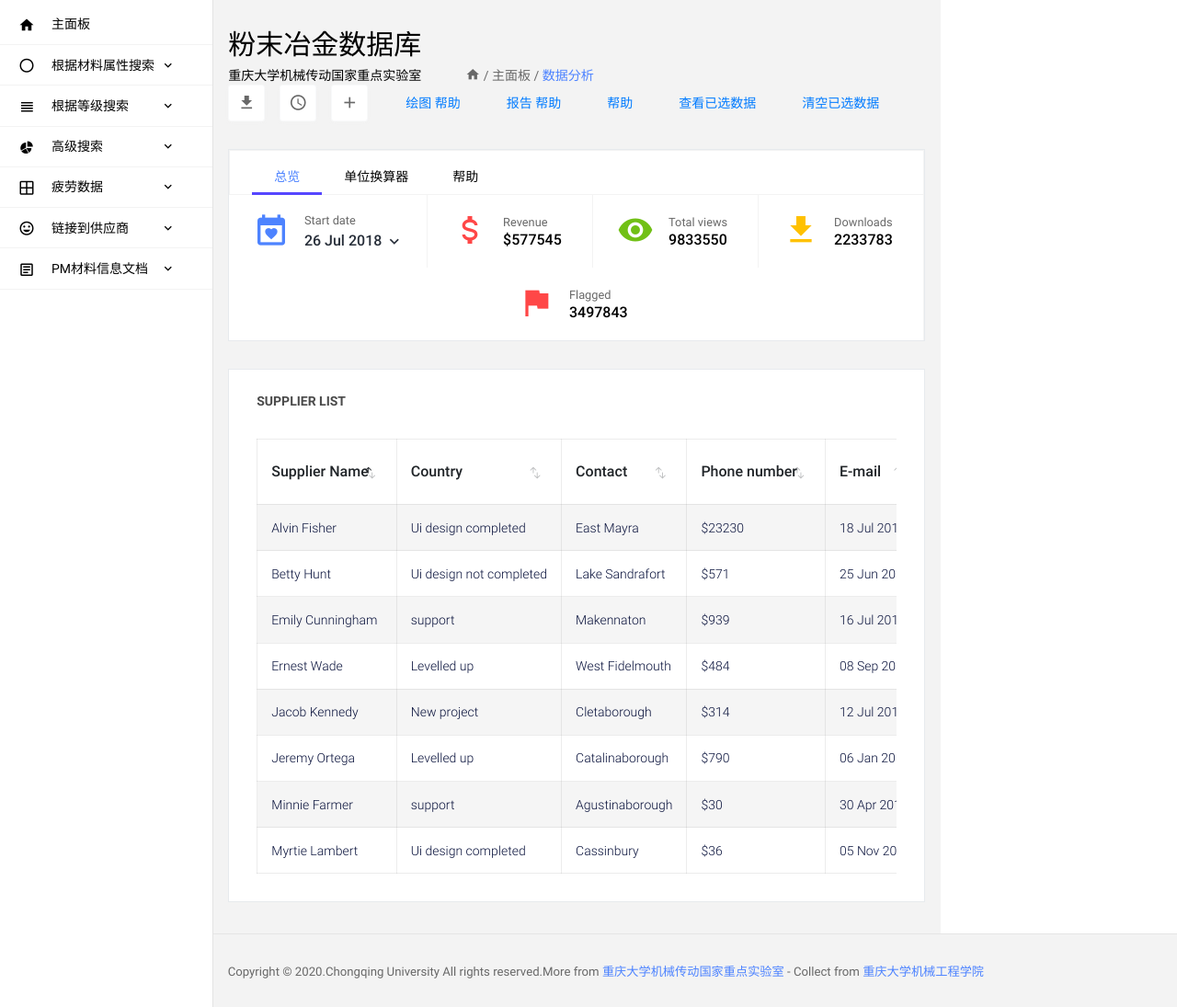
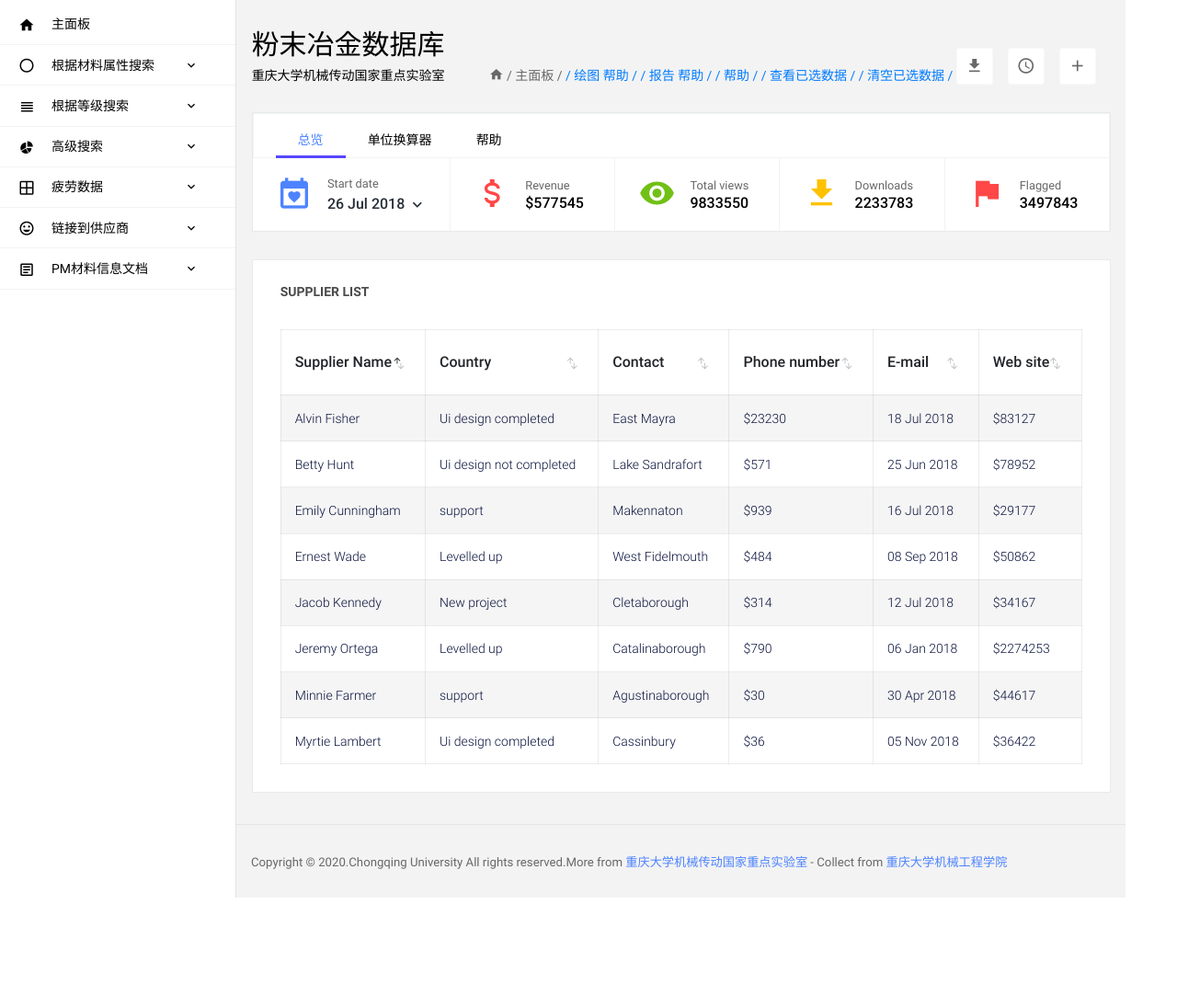
Before and after one commit to haomjc/PMdatabase2, a Flask app: page / in a window 1280 px wide. Shown: the part 60-1155 px from the top of the page at 92% size. After the commit the page ends 1036 px from the top, so only its background shows below. Run offline with Flask 2, Linux system fonts and the light colour scheme; some libraries are stand-ins or nearby versions.

Commit message:
20.9.23.4

```diff
--- a/app/templates/base_menu.html
+++ b/app/templates/base_menu.html
@@ -19,6 +19,7 @@
   <link rel="shortcut icon" href="./static/images/favicon.png" />
 </head>
 <body>
+
 <div>
   <div class="container-scroller">
     <!-- partial:partials/_navbar.html -->
@@ -169,6 +170,7 @@
       </div>
     </nav>
     <!-- partial -->
+
     <div class="container-fluid page-body-wrapper">
       <!-- partial:partials/_sidebar.html -->
       <nav class="sidebar sidebar-offcanvas" id="sidebar">
@@ -292,7 +294,7 @@
     <!-- page-body-wrapper ends -->
 </div>
   <!-- container-scroller -->
-
+</div>
   <!-- plugins:js -->
   <script src="./static/vendors/base/vendor.bundle.base.js"></script>
   <!-- endinject -->
@@ -312,6 +314,7 @@
   <script src="./static/js/jquery.dataTables.js"></script>
   <script src="./static/js/dataTables.bootstrap4.js"></script>
   <!-- End custom js for this page-->
+
 </body>
 
 </html>
--- a/app/templates/index.html
+++ b/app/templates/index.html
@@ -1,7 +1,7 @@
 {% extends "base_menu.html" %}
 {% block content %}
       <!-- partial -->
-      <div class="main-panel">
+
         <div class="content-wrapper">
           <div class="row">
             <div class="col-md-12 grid-margin">
@@ -14,7 +14,18 @@
                   <div class="d-flex">
                     <i class="mdi mdi-home text-muted hover-cursor"></i>
                     <p class="text-muted mb-0 hover-cursor">&nbsp;/&nbsp;主面板&nbsp;/&nbsp;</p>
-                    <p class="text-primary mb-0 hover-cursor">数据分析</p>
+                    <p class="text-primary mb-0 hover-cursor"><a href="{{ url_for('help_on_plotting') }}"> /&nbsp;绘图 帮助 /&nbsp; </a></p>
+                    <p class="text-primary mb-0 hover-cursor"><a href="{{ url_for('help_on_reports') }}"> /&nbsp;报告 帮助 /&nbsp; </a></p>
+                    <p class="text-primary mb-0 hover-cursor"><a href="{{ url_for('help') }}"> /&nbsp;帮助 /&nbsp; </a></p>
+                    <p class="text-primary mb-0 hover-cursor"><a href="{{ url_for('view_data_cart') }}"> /&nbsp;查看已选数据 /&nbsp; </a></p>
+                    <p class="text-primary mb-0 hover-cursor"><a href="{{ url_for('empty_data_cart') }}"> /&nbsp;清空已选数据 /&nbsp; </a></p>
+
+<!--                  <button class="btn btn-link mt-2 mt-xl-0" ><a href="{{ url_for('help_on_plotting') }}">绘图 帮助</a></button>-->
+<!--                  <button class="btn btn-link mt-2 mt-xl-0" ><a href="{{ url_for('help_on_reports') }}">报告 帮助</a></button>-->
+<!--                  <button class="btn btn-link mt-2 mt-xl-0" ><a href="{{ url_for('help') }}">帮助</a></button>-->
+<!--                  <button class="btn btn-link mt-2 mt-xl-0" ><a href="{{ url_for('view_data_cart') }}">查看已选数据</a></button>-->
+<!--                  <button class="btn btn-link mt-2 mt-xl-0" ><a href="{{ url_for('empty_data_cart') }}">清空已选数据</a></button>-->
+
                   </div>
                 </div>
                 <div class="d-flex justify-content-between align-items-end flex-wrap">
@@ -27,11 +38,7 @@
                   <button type="button" class="btn btn-light bg-white btn-icon mr-3 mt-2 mt-xl-0">
                     <i class="mdi mdi-plus text-muted"></i>
                   </button>
-                  <button class="btn btn-link mt-2 mt-xl-0" ><a href="{{ url_for('help_on_plotting') }}">绘图 帮助</a></button>
-                  <button class="btn btn-link mt-2 mt-xl-0" ><a href="{{ url_for('help_on_reports') }}">报告 帮助</a></button>
-                  <button class="btn btn-link mt-2 mt-xl-0" ><a href="{{ url_for('help') }}">帮助</a></button>
-                  <button class="btn btn-link mt-2 mt-xl-0" ><a href="{{ url_for('view_data_cart') }}">查看已选数据</a></button>
-                  <button class="btn btn-link mt-2 mt-xl-0" ><a href="{{ url_for('empty_data_cart') }}">清空已选数据</a></button>
+
                 </div>
               </div>
             </div>
@@ -292,6 +299,6 @@
             </div>
           </div>
         </div>
-      </div>
+
         <!-- content-wrapper ends -->
 {% endblock %}
--- a/app/templates/pages/searchbyproperties/SearchonMechanicalProperties.html
+++ b/app/templates/pages/searchbyproperties/SearchonMechanicalProperties.html
@@ -1,7 +1,6 @@
 {% extends "base_menu.html" %}
 {% block content %}
 
-<div class="col-xs-6 col-sm-6">
     <div class="card">
         <div class="card-header">
             <strong class="card-title">选择制造方式</strong>
@@ -24,5 +23,5 @@
             </button>
         </div>
     </div>
-</div>
+
 {% endblock %}
```
Also changed, not shown: app/templates/pages/LINKTOSUPPLIERS/supplierReport.html (+3 -11 lines).
